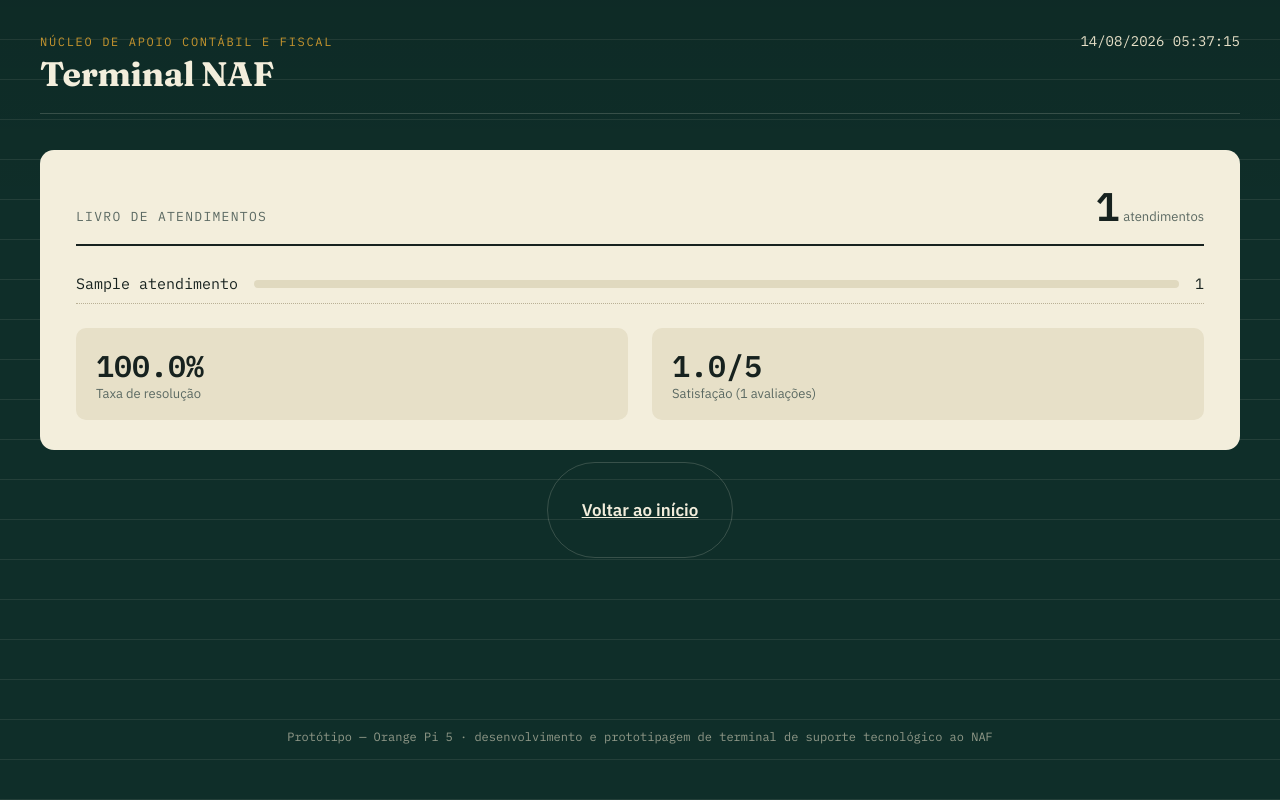
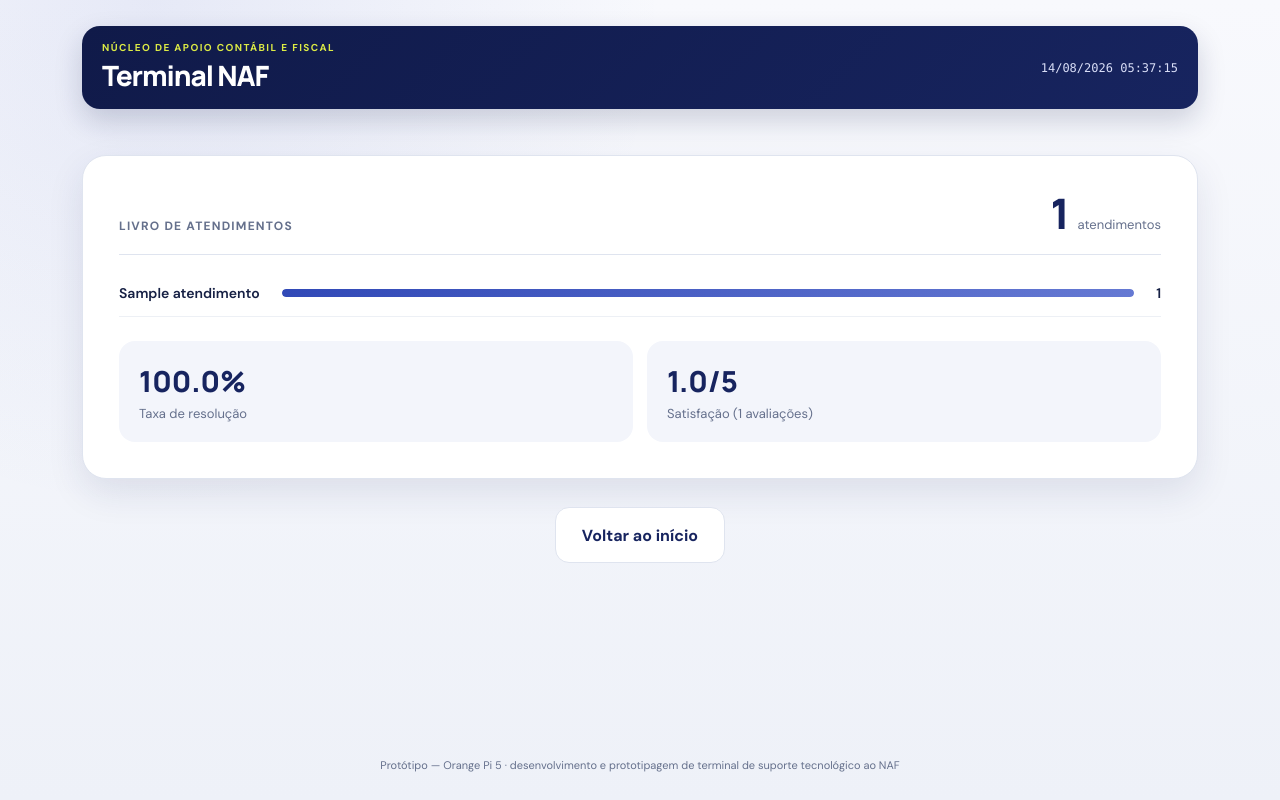
Before and after one commit to gabrielrujo/terminal-naf-, a Flask app: page /dashboard in a window 1280 px wide. Run offline with Flask 3, Linux system fonts and the light colour scheme; tables that the repository leaves empty hold one stand-in row (values such as "Sample post").

Commit message:
style: atualiza interface inicial do Terminal NAF

```diff
--- a/app.py
+++ b/app.py
@@ -207,4 +207,4 @@ def api_stats():
 
 if __name__ == "__main__":
     init_db()
-    app.run(host="0.0.0.0", port=5000, debug=True)
+    app.run(host="0.0.0.0", port=5001, debug=True)
--- a/static/style.css
+++ b/static/style.css
@@ -1,372 +1,366 @@
-@import url('https://fonts.googleapis.com/css2?family=Fraunces:opsz,wght@9..144,400;9..144,600;9..144,700&family=IBM+Plex+Sans:wght@400;500;600&family=IBM+Plex+Mono:wght@400;600&display=swap');
+@import url("https://fonts.googleapis.com/css2?family=DM+Sans:wght@400;500;600;700&family=Manrope:wght@600;700;800&display=swap");
 
 :root {
-  /* -- paleta: "livro-caixa" -- civic / ledger, não o cream+terracota padrão -- */
-  --naf-ink-deep: #0F2E29;      /* fundo principal — verde-tinta profundo */
-  --naf-ink-deep-2: #163B34;    /* variação para cards sobre fundo escuro */
-  --naf-parchment: #F3EEDC;     /* papel — usado em cards e no carimbo */
-  --naf-parchment-dim: #E7E0C8;
-  --naf-ochre: #C6952E;         /* selo / destaque principal */
-  --naf-ochre-dark: #9C7420;
-  --naf-brick: #A6493B;         /* alerta / ação secundária, uso raro */
-  --naf-ink-text: #17221F;      /* texto sobre papel */
-  --naf-line: rgba(243, 238, 220, 0.18);
-
-  --font-display: 'Fraunces', Georgia, 'Times New Roman', serif;
-  --font-body: 'IBM Plex Sans', 'Segoe UI', system-ui, sans-serif;
-  --font-mono: 'IBM Plex Mono', 'Courier New', monospace;
-
-  --radius: 14px;
-  --touch-min: 96px;
+  --navy: #17245f;
+  --navy-deep: #101a49;
+  --blue: #3149b7;
+  --lime: #dceb45;
+  --lime-hover: #cddd39;
+  --surface: #ffffff;
+  --surface-soft: #f3f5fb;
+  --background: #eef1f8;
+  --text: #162044;
+  --muted: #65708c;
+  --line: #dfe4ef;
+  --success: #20865f;
+  --shadow: 0 14px 36px rgba(26, 39, 91, 0.1);
+  --shadow-hover: 0 18px 42px rgba(26, 39, 91, 0.16);
+  --radius: 20px;
+  --font-display: "Manrope", "Segoe UI", sans-serif;
+  --font-body: "DM Sans", "Segoe UI", sans-serif;
+  --font-mono: ui-monospace, "SFMono-Regular", Consolas, monospace;
 }
 
 * { box-sizing: border-box; }
 
-html, body {
+html { min-height: 100%; background: var(--background); }
+
+body {
+  min-height: 100vh;
   margin: 0;
-  padding: 0;
-  height: 100%;
-  background: var(--naf-ink-deep);
-  color: var(--naf-parchment);
+  color: var(--text);
+  background:
+    radial-gradient(circle at 12% 0%, rgba(49, 73, 183, 0.09), transparent 32rem),
+    linear-gradient(180deg, #f8f9fd 0%, var(--background) 100%);
   font-family: var(--font-body);
   -webkit-tap-highlight-color: transparent;
-  overflow-x: hidden;
 }
 
-body {
-  background-image:
-    linear-gradient(180deg, rgba(0,0,0,0.08), rgba(0,0,0,0) 220px),
-    repeating-linear-gradient(180deg, transparent, transparent 39px, var(--naf-line) 40px);
-}
+a, button { -webkit-tap-highlight-color: transparent; }
+
+button, input { font: inherit; }
 
 .screen {
+  width: min(1180px, 100%);
   min-height: 100vh;
+  margin: 0 auto;
+  padding: 26px 32px 24px;
   display: flex;
   flex-direction: column;
-  padding: 32px 40px 56px;
 }
 
 .topbar {
   display: flex;
-  align-items: baseline;
+  align-items: center;
   justify-content: space-between;
-  border-bottom: 1px solid var(--naf-line);
-  padding-bottom: 18px;
-  margin-bottom: 36px;
+  gap: 24px;
+  padding: 15px 20px;
+  margin-bottom: 46px;
+  color: #fff;
+  border-radius: 18px;
+  background: linear-gradient(135deg, var(--navy-deep), var(--navy));
+  box-shadow: 0 12px 28px rgba(16, 26, 73, 0.18);
 }
 
-.brand {
-  display: flex;
-  flex-direction: column;
-  gap: 2px;
-}
+.brand { display: flex; flex-direction: column; gap: 2px; }
 
 .brand .eyebrow {
-  font-family: var(--font-mono);
-  font-size: 12px;
-  letter-spacing: 0.14em;
+  color: var(--lime);
+  font-size: 10px;
+  font-weight: 700;
+  letter-spacing: .14em;
   text-transform: uppercase;
-  color: var(--naf-ochre);
 }
 
 .brand h1 {
+  margin: 0;
   font-family: var(--font-display);
-  font-weight: 700;
-  font-size: 34px;
-  margin: 2px 0 0;
-  letter-spacing: -0.01em;
+  font-size: clamp(22px, 3vw, 28px);
+  font-weight: 800;
+  letter-spacing: -.04em;
 }
 
 .clock {
+  flex: none;
+  color: #d9def7;
   font-family: var(--font-mono);
-  font-size: 14px;
-  color: var(--naf-parchment-dim);
+  font-size: 12px;
   text-align: right;
 }
 
 .home-hero {
+  max-width: 760px;
+  margin: 0 0 30px;
+  color: var(--text);
   font-family: var(--font-display);
-  font-size: 22px;
-  line-height: 1.5;
-  max-width: 640px;
-  color: var(--naf-parchment-dim);
-  margin-bottom: 34px;
+  font-size: clamp(25px, 3.2vw, 38px);
+  font-weight: 700;
+  line-height: 1.2;
+  letter-spacing: -.035em;
 }
 
 .tiles {
   display: grid;
-  grid-template-columns: repeat(2, 1fr);
-  gap: 20px;
+  grid-template-columns: repeat(2, minmax(0, 1fr));
+  gap: 18px;
 }
 
-.tile {
-  min-height: var(--touch-min);
-  background: var(--naf-parchment);
-  color: var(--naf-ink-text);
-  border: none;
+.tile, .servico-card {
+  position: relative;
+  overflow: hidden;
+  min-height: 150px;
+  padding: 26px;
+  color: var(--text);
+  text-align: left;
+  text-decoration: none;
+  background: var(--surface);
+  border: 1px solid rgba(223, 228, 239, .9);
   border-radius: var(--radius);
-  padding: 26px 28px;
-  text-align: left;
+  box-shadow: var(--shadow);
   cursor: pointer;
-  display: flex;
-  flex-direction: column;
-  gap: 8px;
-  font-family: var(--font-body);
-  box-shadow: 0 10px 0 rgba(0,0,0,0.18);
-  transition: transform 0.12s ease, box-shadow 0.12s ease;
-  text-decoration: none;
+  transition: transform .18s ease, box-shadow .18s ease, border-color .18s ease;
 }
 
-.tile:active {
-  transform: translateY(6px);
-  box-shadow: 0 4px 0 rgba(0,0,0,0.18);
+.tile { display: flex; flex-direction: column; justify-content: flex-end; gap: 8px; }
+
+.tile::after {
+  content: "→";
+  position: absolute;
+  top: 20px;
+  right: 22px;
+  width: 36px;
+  height: 36px;
+  display: grid;
+  place-items: center;
+  color: var(--blue);
+  background: var(--surface-soft);
+  border-radius: 50%;
+  font-size: 20px;
+  font-weight: 700;
 }
 
-.tile .tile-title {
-  font-family: var(--font-display);
-  font-weight: 600;
-  font-size: 22px;
+.tile:hover, .servico-card:hover {
+  transform: translateY(-4px);
+  border-color: #bdc7eb;
+  box-shadow: var(--shadow-hover);
 }
 
-.tile .tile-sub {
+.tile:active, .servico-card:active { transform: translateY(0) scale(.99); }
+
+.tile .tile-title, .servico-card .nome {
+  font-family: var(--font-display);
+  font-size: 21px;
+  font-weight: 800;
+  letter-spacing: -.025em;
+}
+
+.tile .tile-sub, .servico-card .desc {
+  max-width: 88%;
+  color: var(--muted);
   font-size: 14px;
-  color: #4A554F;
+  line-height: 1.5;
 }
 
 .tile.accent {
-  background: var(--naf-ochre);
+  color: var(--navy-deep);
+  background: linear-gradient(135deg, #e7f35b, var(--lime));
+  border-color: transparent;
 }
-.tile.accent .tile-sub { color: #4a3510; }
 
-/* -- grade de serviços -- */
+.tile.accent::after { color: var(--navy); background: rgba(255, 255, 255, .55); }
+.tile.accent .tile-sub { color: #4f5a1e; }
+
 .servicos-grid {
   display: grid;
-  grid-template-columns: repeat(3, 1fr);
-  gap: 18px;
+  grid-template-columns: repeat(3, minmax(0, 1fr));
+  gap: 16px;
 }
 
 .servico-card {
-  background: var(--naf-parchment);
-  color: var(--naf-ink-text);
-  border-radius: var(--radius);
-  border: none;
-  min-height: var(--touch-min);
-  padding: 22px;
-  cursor: pointer;
-  text-align: left;
+  width: 100%;
+  min-height: 140px;
   display: flex;
   flex-direction: column;
-  gap: 6px;
-  box-shadow: 0 8px 0 rgba(0,0,0,0.18);
-}
-.servico-card:active { transform: translateY(5px); box-shadow: 0 3px 0 rgba(0,0,0,0.18); }
-.servico-card .nome { font-family: var(--font-display); font-weight: 600; font-size: 20px; }
-.servico-card .desc { font-size: 13px; color: #4A554F; }
-
-/* -- carimbo / elemento de assinatura -- */
-.carimbo-wrap {
-  display: flex;
-  justify-content: center;
-  margin: 40px 0;
+  justify-content: flex-end;
+  gap: 7px;
 }
 
+.servico-card::before {
+  content: "";
+  position: absolute;
+  top: 22px;
+  left: 24px;
+  width: 34px;
+  height: 6px;
+  background: var(--lime);
+  border-radius: 999px;
+}
+
+.actions-row {
+  display: flex;
+  flex-wrap: wrap;
+  justify-content: center;
+  gap: 12px;
+  margin-top: 28px;
+}
+
+.btn {
+  min-height: 56px;
+  padding: 15px 26px;
+  display: inline-flex;
+  align-items: center;
+  justify-content: center;
+  color: inherit;
+  border: 1px solid transparent;
+  border-radius: 14px;
+  font-weight: 700;
+  text-decoration: none;
+  cursor: pointer;
+  transition: transform .15s ease, background .15s ease, box-shadow .15s ease;
+}
+
+.btn:hover { transform: translateY(-2px); }
+.btn:active { transform: translateY(0); }
+.btn-primary { color: var(--navy-deep); background: var(--lime); box-shadow: 0 8px 20px rgba(189, 203, 48, .24); }
+.btn-primary:hover { background: var(--lime-hover); }
+.btn-ghost { color: var(--navy); background: var(--surface); border-color: var(--line); }
+.btn-ghost:hover { background: var(--surface-soft); }
+
+.carimbo-wrap { display: flex; justify-content: center; margin: 18px 0 8px; }
+
 .carimbo {
-  width: 280px;
-  height: 280px;
-  border-radius: 50%;
-  border: 4px dashed var(--naf-ochre);
-  background: var(--naf-parchment);
-  color: var(--naf-ink-text);
+  width: min(320px, 78vw);
+  aspect-ratio: 1;
+  padding: 24px;
   display: flex;
   flex-direction: column;
   align-items: center;
   justify-content: center;
-  gap: 6px;
-  transform: rotate(-6deg);
-  box-shadow: 0 0 0 8px rgba(198,149,46,0.08);
+  gap: 8px;
+  color: var(--navy);
+  text-align: center;
+  background: var(--surface);
+  border: 3px solid var(--blue);
+  border-radius: 50%;
+  box-shadow: inset 0 0 0 8px #fff, inset 0 0 0 10px #dce2f5, var(--shadow);
 }
 
 .carimbo .selo-label {
-  font-family: var(--font-mono);
+  color: var(--success);
   font-size: 11px;
-  letter-spacing: 0.16em;
+  font-weight: 800;
+  letter-spacing: .16em;
   text-transform: uppercase;
-  color: var(--naf-ochre-dark);
 }
 
-.carimbo .protocolo {
-  font-family: var(--font-mono);
-  font-weight: 600;
-  font-size: 20px;
-  letter-spacing: 0.02em;
+.carimbo .protocolo { font-family: var(--font-mono); font-size: clamp(16px, 4vw, 21px); font-weight: 700; }
+.carimbo .servico-nome { font-family: var(--font-display); font-size: 25px; font-weight: 800; }
+
+.notas-row { display: flex; flex-wrap: wrap; justify-content: center; gap: 14px; margin: 34px 0 20px; }
+
+.nota-btn {
+  width: 76px;
+  height: 76px;
+  color: var(--navy);
+  background: var(--surface);
+  border: 2px solid var(--line);
+  border-radius: 20px;
+  font-family: var(--font-display);
+  font-size: 25px;
+  font-weight: 800;
+  box-shadow: 0 7px 18px rgba(26, 39, 91, .08);
+  cursor: pointer;
+  transition: transform .15s ease, border-color .15s ease, background .15s ease;
 }
 
-.carimbo .servico-nome {
-  font-family: var(--font-display);
-  font-size: 24px;
-  font-weight: 600;
-  margin-top: 4px;
+.nota-btn:hover { transform: translateY(-4px); background: var(--lime); border-color: var(--lime-hover); }
+
+.lista-simples { display: flex; flex-direction: column; gap: 12px; }
+
+.item-linha {
+  min-height: 78px;
+  padding: 18px 22px;
+  display: flex;
+  align-items: center;
+  justify-content: space-between;
+  gap: 20px;
+  color: var(--text);
+  background: var(--surface);
+  border: 1px solid var(--line);
+  border-radius: 16px;
+  box-shadow: 0 6px 18px rgba(26, 39, 91, .05);
 }
 
-/* -- botões -- */
-.btn {
-  font-family: var(--font-body);
-  font-weight: 600;
-  font-size: 17px;
+.item-linha .titulo { font-family: var(--font-display); font-size: 17px; font-weight: 700; }
+
+.item-linha .badge {
+  flex: none;
+  padding: 6px 11px;
+  color: var(--navy);
+  background: #edf0fc;
   border-radius: 999px;
-  padding: 18px 34px;
-  border: none;
-  cursor: pointer;
-  min-height: var(--touch-min);
-  display: inline-flex;
-  align-items: center;
-  justify-content: center;
+  font-size: 10px;
+  font-weight: 800;
+  letter-spacing: .08em;
+  text-transform: uppercase;
 }
 
-.btn-primary {
-  background: var(--naf-ochre);
-  color: #241A05;
-}
-.btn-primary:active { background: var(--naf-ochre-dark); }
-
-.btn-ghost {
-  background: transparent;
-  color: var(--naf-parchment);
-  border: 1px solid var(--naf-line);
-}
-
-.actions-row {
-  display: flex;
-  gap: 16px;
-  justify-content: center;
-  margin-top: 12px;
-}
-
-/* -- avaliação -- */
-.notas-row {
-  display: flex;
-  gap: 14px;
-  justify-content: center;
-  margin: 30px 0;
-}
-
-.nota-btn {
-  width: 78px;
-  height: 78px;
-  border-radius: 50%;
-  border: 2px solid var(--naf-parchment-dim);
-  background: transparent;
-  color: var(--naf-parchment);
-  font-family: var(--font-mono);
-  font-size: 24px;
-  font-weight: 600;
-  cursor: pointer;
-}
-.nota-btn:active { background: var(--naf-ochre); color: #241A05; border-color: var(--naf-ochre); }
-
-/* -- informações / materiais -- */
-.lista-simples { display: flex; flex-direction: column; gap: 14px; }
-
-.item-linha {
-  background: var(--naf-ink-deep-2);
-  border: 1px solid var(--naf-line);
-  border-radius: 10px;
-  padding: 18px 22px;
-  display: flex;
-  justify-content: space-between;
-  align-items: center;
-}
-.item-linha .titulo { font-family: var(--font-display); font-size: 18px; }
-.item-linha .badge {
-  font-family: var(--font-mono);
-  font-size: 11px;
-  letter-spacing: 0.1em;
-  text-transform: uppercase;
-  color: var(--naf-ochre);
-  border: 1px solid var(--naf-ochre-dark);
-  padding: 4px 10px;
-  border-radius: 999px;
-}
-
-/* -- dashboard / livro-caixa -- */
 .ledger {
-  background: var(--naf-parchment);
-  color: var(--naf-ink-text);
-  border-radius: var(--radius);
-  padding: 30px 36px;
+  padding: clamp(22px, 4vw, 36px);
+  color: var(--text);
+  background: var(--surface);
+  border: 1px solid var(--line);
+  border-radius: 24px;
+  box-shadow: var(--shadow);
 }
 
 .ledger-header {
+  padding-bottom: 20px;
+  margin-bottom: 14px;
   display: flex;
+  align-items: flex-end;
   justify-content: space-between;
-  align-items: baseline;
-  border-bottom: 2px solid var(--naf-ink-text);
-  padding-bottom: 12px;
-  margin-bottom: 18px;
+  gap: 20px;
+  border-bottom: 1px solid var(--line);
 }
 
-.ledger-header .mes {
-  font-family: var(--font-mono);
-  font-size: 13px;
-  letter-spacing: 0.1em;
-  text-transform: uppercase;
-  color: #5c6a63;
+.ledger-header .mes { color: var(--muted); font-size: 12px; font-weight: 800; letter-spacing: .1em; text-transform: uppercase; }
+.ledger-total { display: flex; align-items: baseline; gap: 8px; }
+.ledger-total .num { color: var(--navy); font-family: var(--font-display); font-size: 42px; font-weight: 800; line-height: 1; }
+.ledger-total .lbl { color: var(--muted); font-size: 13px; }
+
+.ledger-row { min-height: 48px; display: flex; align-items: center; justify-content: space-between; gap: 10px; border-bottom: 1px solid #edf0f5; font-size: 14px; font-weight: 600; }
+.ledger-row .bar { height: 8px; flex: 1; margin: 0 12px; overflow: hidden; background: #e8ebf3; border-radius: 999px; }
+.ledger-row .bar-fill { display: block; height: 100%; background: linear-gradient(90deg, var(--blue), #6579d3); border-radius: inherit; }
+
+.ledger-stats { display: grid; grid-template-columns: repeat(2, 1fr); gap: 14px; margin-top: 24px; }
+.ledger-stat { padding: 20px; background: var(--surface-soft); border-radius: 16px; }
+.ledger-stat .num { color: var(--navy); font-family: var(--font-display); font-size: 29px; font-weight: 800; }
+.ledger-stat .lbl { margin-top: 4px; color: var(--muted); font-size: 13px; }
+
+footer.rodape { margin-top: auto; padding: 42px 12px 4px; color: var(--muted); font-size: 11px; text-align: center; }
+
+:focus-visible { outline: 3px solid var(--blue); outline-offset: 3px; }
+
+@media (max-width: 760px) {
+  .screen { padding: 16px 16px 20px; }
+  .topbar { margin-bottom: 34px; padding: 14px 16px; }
+  .brand .eyebrow { max-width: 210px; }
+  .clock { display: none; }
+  .tiles, .servicos-grid { grid-template-columns: 1fr; }
+  .tile, .servico-card { min-height: 128px; }
+  .home-hero { margin-bottom: 24px; }
+  .ledger-header { align-items: flex-start; flex-direction: column; }
+  .ledger-stats { grid-template-columns: 1fr; }
 }
 
-.ledger-total .num {
-  font-family: var(--font-mono);
-  font-weight: 600;
-  font-size: 40px;
-}
-.ledger-total .lbl {
-  font-size: 13px;
-  color: #5c6a63;
+@media (max-width: 440px) {
+  .actions-row { flex-direction: column; }
+  .btn { width: 100%; }
+  .nota-btn { width: 58px; height: 58px; border-radius: 16px; }
+  .item-linha { align-items: flex-start; flex-direction: column; gap: 10px; }
 }
 
-.ledger-row {
-  display: flex;
-  justify-content: space-between;
-  padding: 10px 0;
-  border-bottom: 1px dotted #b9b096;
-  font-family: var(--font-mono);
-  font-size: 15px;
+@media (prefers-reduced-motion: reduce) {
+  *, *::before, *::after { scroll-behavior: auto !important; transition: none !important; }
 }
-.ledger-row .bar {
-  flex: 1;
-  margin: 0 16px;
-  height: 8px;
-  background: #E0D9BF;
-  border-radius: 4px;
-  overflow: hidden;
-  align-self: center;
-}
-.ledger-row .bar-fill { height: 100%; background: var(--naf-ochre); }
-
-.ledger-stats {
-  display: flex;
-  gap: 24px;
-  margin-top: 24px;
-}
-.ledger-stat {
-  flex: 1;
-  background: var(--naf-parchment-dim);
-  border-radius: 10px;
-  padding: 18px 20px;
-}
-.ledger-stat .num { font-family: var(--font-mono); font-size: 30px; font-weight: 600; }
-.ledger-stat .lbl { font-size: 13px; color: #5c6a63; }
-
-footer.rodape {
-  margin-top: auto;
-  padding-top: 30px;
-  text-align: center;
-  font-family: var(--font-mono);
-  font-size: 12px;
-  color: var(--naf-parchment-dim);
-  opacity: 0.6;
-}
-
-@media (max-width: 720px) {
-  .servicos-grid, .tiles { grid-template-columns: 1fr; }
-  .screen { padding: 20px 18px 40px; }
-}
--- a/templates/atendimento.html
+++ b/templates/atendimento.html
@@ -6,7 +6,7 @@
 <form method="POST" action="{{ url_for('atendimento') }}">
   <div class="servicos-grid">
     {% for servico in servicos %}
-    <button type="submit" class="servico-card" name="servico" value="{{ servico.codigo }}">
+    <button type="submit" class="servico-card" name="servico" value="{{ servico.codigo }}" aria-label="Selecionar {{ servico.nome }}: {{ servico.descricao }}">
       <span class="nome">{{ servico.nome }}</span>
       <span class="desc">{{ servico.descricao }}</span>
     </button>
--- a/templates/avaliacao.html
+++ b/templates/avaliacao.html
@@ -11,11 +11,11 @@
   <form method="POST" action="{{ url_for('avaliacao', protocolo=protocolo) }}">
     <div class="notas-row">
       {% for n in range(1, 6) %}
-      <button type="submit" name="nota" value="{{ n }}" class="nota-btn">{{ n }}</button>
+      <button type="submit" name="nota" value="{{ n }}" class="nota-btn" aria-label="Avaliar com nota {{ n }} de 5">{{ n }}</button>
       {% endfor %}
     </div>
   </form>
-  <p style="text-align:center; font-size:13px; color:var(--naf-parchment-dim);">1 = muito ruim &nbsp;·&nbsp; 5 = excelente</p>
+  <p style="text-align:center; font-size:13px; color:var(--muted);">1 = muito ruim &nbsp;·&nbsp; 5 = excelente</p>
 {% endif %}
 
 {% endblock %}
--- a/templates/base.html
+++ b/templates/base.html
@@ -2,21 +2,24 @@
 <html lang="pt-br">
 <head>
   <meta charset="UTF-8">
-  <meta name="viewport" content="width=device-width, initial-scale=1.0, user-scalable=no">
+  <meta name="viewport" content="width=device-width, initial-scale=1.0">
+  <meta name="theme-color" content="#101a49">
   <title>{% block title %}Terminal NAF{% endblock %}</title>
   <link rel="stylesheet" href="{{ url_for('static', filename='style.css') }}">
 </head>
 <body>
   <div class="screen">
-    <div class="topbar">
+    <header class="topbar">
       <div class="brand">
         <span class="eyebrow">Núcleo de Apoio Contábil e Fiscal</span>
         <h1>Terminal NAF</h1>
       </div>
       <div class="clock" id="relogio"></div>
-    </div>
+    </header>
 
-    {% block content %}{% endblock %}
+    <main>
+      {% block content %}{% endblock %}
+    </main>
 
     <footer class="rodape">Protótipo — Orange Pi 5 · desenvolvimento e prototipagem de terminal de suporte tecnológico ao NAF</footer>
   </div>
--- a/templates/informacoes.html
+++ b/templates/informacoes.html
@@ -8,7 +8,7 @@
   <div class="item-linha">
     <div>
       <div class="titulo">{{ servico.nome }}</div>
-      <div style="margin-top:6px; font-size:14px; color:var(--naf-parchment-dim);">{{ servico.descricao }}</div>
+      <div style="margin-top:6px; font-size:14px; color:var(--muted);">{{ servico.descricao }}</div>
     </div>
     <span class="badge">{{ servico.codigo }}</span>
   </div>
```
